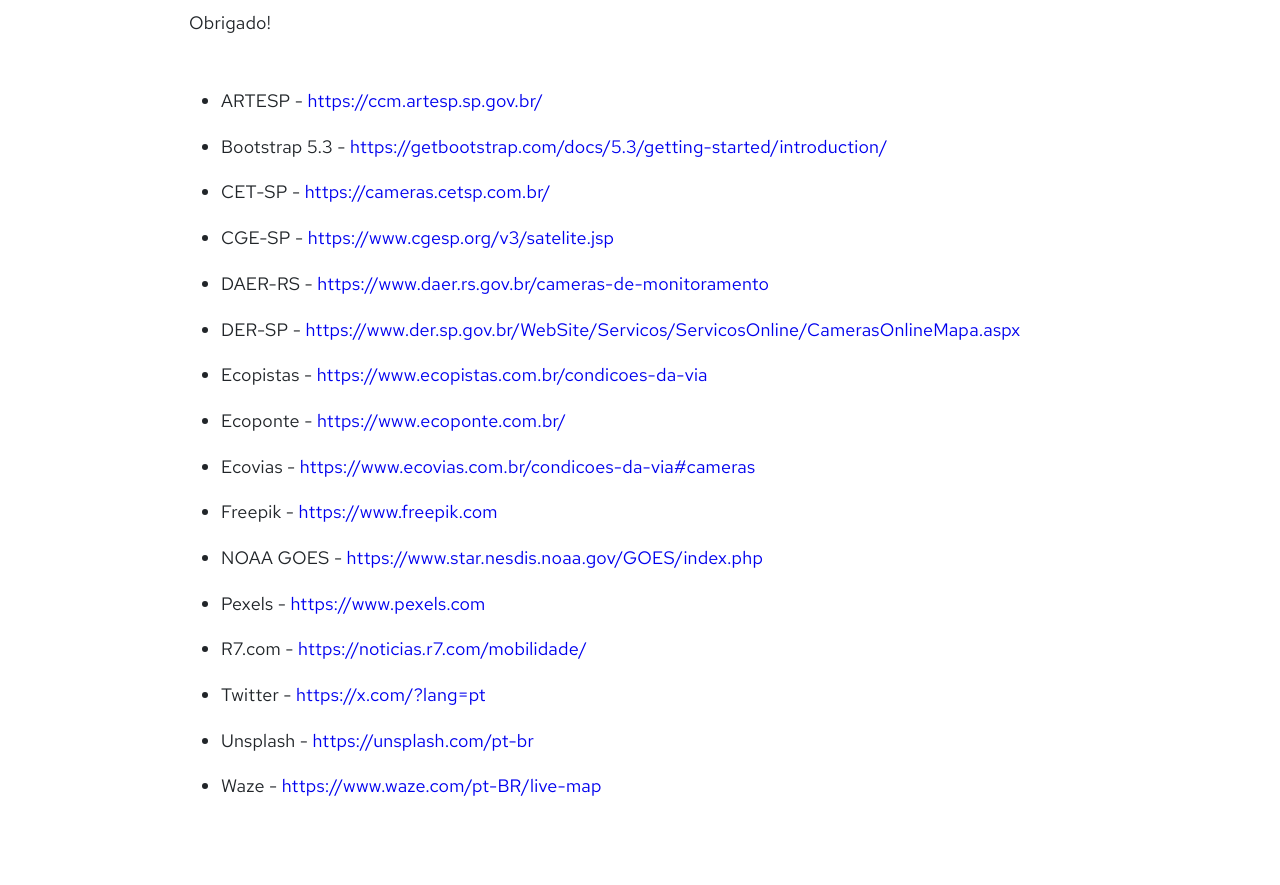
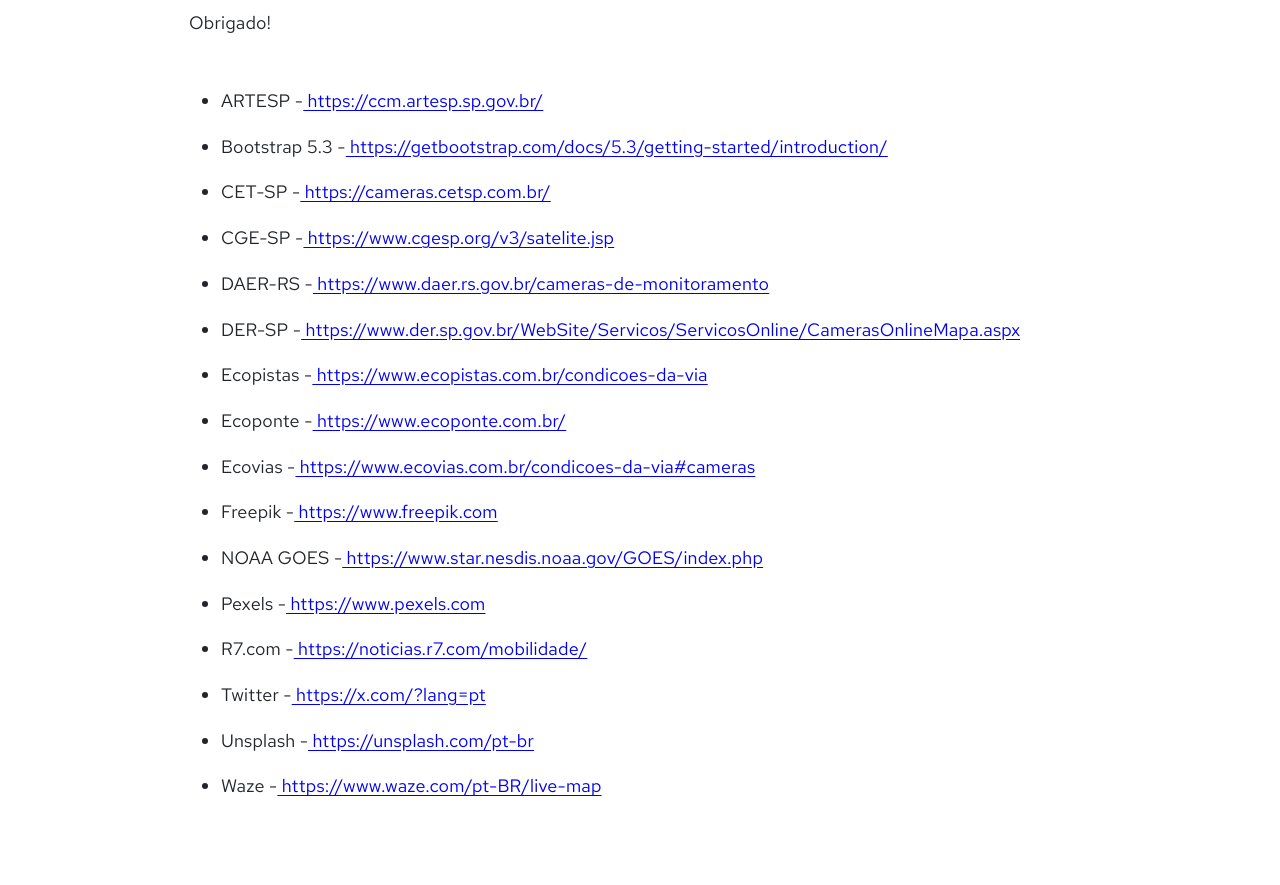
Before and after one commit to Sergio-Damm/transitoaovivo, a Jekyll site: the page built from pages/creditos/index.html, in a window 1280 px wide. Shown: the part 341-1226 px from the top of the page. Built offline with Jekyll 4.4.1, drawn with Linux system fonts in a browser that asks for light colours; comment, search, counter and statistics services are not loaded.

Commit message:
.link-externo text-decoration: underline; text-underline-offset: 3px;

```diff
--- a/css/style.css
+++ b/css/style.css
@@ -120,6 +120,8 @@
 
 .link-externo {
   color: #0000ee;
+  text-decoration: underline;
+  text-underline-offset: 3px;
 }
 
 .link-externo:hover {
--- a/js/main.js
+++ b/js/main.js
@@ -284,7 +284,7 @@
 +
                 '<div class="card-body d-flex flex-column">' +
                 '<p class="card-title link-interno mb-2">'+item.title.trim()+'</p>' +
-                '<p class="card-text mt-auto text-cerise">'+config.nome+' • '+tempo+'</p>' +
+                '<p class="card-text mt-auto text-cerise small">'+config.nome+' • '+tempo+'</p>' +
                 '</div>' +
                 '</div>' +
                 '</a>' +
```
